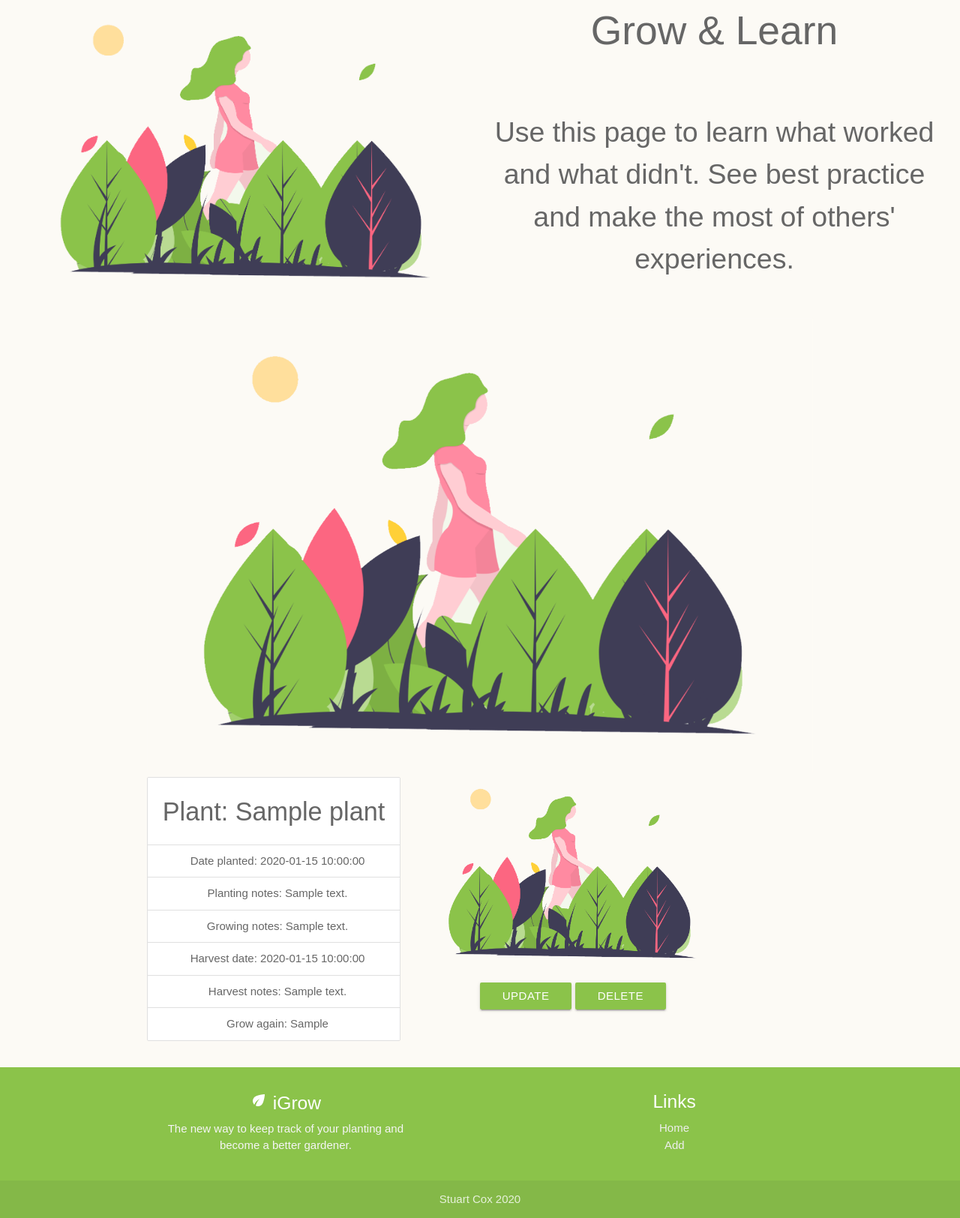
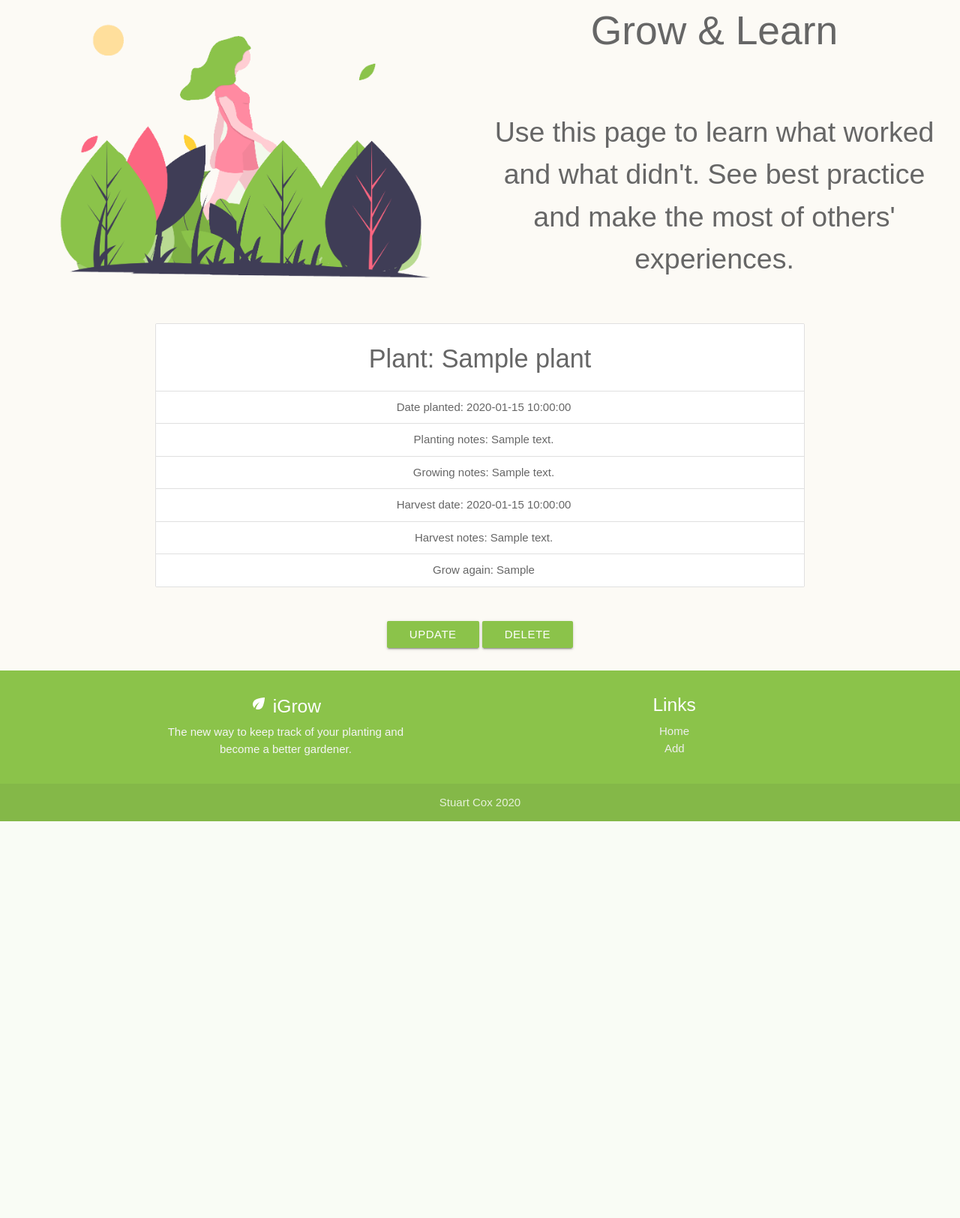
Before and after one commit to StuartCox3107/iGrow, a Flask app: template templates/read.html in a window 1280 px wide. Shown: the part 95-1719 px from the top of the page at 75% size. After the commit the page ends 1190 px from the top, so only its background shows below. Run offline with Flask 2, Linux system fonts and the light colour scheme; the template is opened without the code that fills it: most values are stand-ins (such as "Sample title", 1, 10 or a date in 2020); some libraries are stand-ins or nearby versions; some web fonts are replaced.

Commit message:
read page styling completed

```diff
--- a/static/css/style.css
+++ b/static/css/style.css
@@ -57,12 +57,12 @@ a {
     padding-top: 30px;
 }
 
-#finalplantimage {
-    padding-left: 30px;
+#readtext {
+    font-size: 2.5rem;
 }
 
-#readtext {
-    font-size: 2.5rem;
+#readbtns {
+    padding-bottom: 30px;
 }
 
 /*update.html styling*/
--- a/templates/index.html
+++ b/templates/index.html
@@ -76,9 +76,6 @@
     {% for plant in planting_records %}
     <div class="col s12 m7">
       <div class="card small z-depth-4">
-        <div class="card-image">
-          <img src="images/sample-1.jpg" alt="seed pack image" />
-        </div>
         <div class="card-content">
           <span class="card-title">{{plant.plant_name}}</span>
           <p>Planted: {{plant.date_planted}}</p>
--- a/templates/read.html
+++ b/templates/read.html
@@ -1,5 +1,6 @@
 {% extends 'base.html' %} {% block content %}
 
+<!--main image-->
 <div class="container-fluid">
   <div class="row">
     <div class="col-sm-12 col-md-6 float-left" id="readimage">
@@ -22,12 +23,8 @@
 
 <div class="container">
   <div class="row">
-    <img
-      class="materialboxed"
-      width="150"
-      src="{{url_for('static', filename='/images/' + 'readimage.png')}}"
-      alt="image of seed pack"
-    />
+  <div class="col">
+      <!--details of individual record fields-->
       <ul class="collection with-header">
         <li class="collection-header"><h4>Plant: {{plant.plant_name}}</h4></li>
         <li class="collection-item">Date planted: {{plant.date_planted}}</li>
@@ -37,24 +34,23 @@
         <li class="collection-item">Harvest notes: {{plant.plant_notes}}</li>
         <li class="collection-item">Grow again: {{plant.grow_again}}</li>
       </ul>
-    <div class="col-sm-12 col-md-6 float-left" id="finalplantimage">
-      <img
-        class="img-fluid"
-        src="{{url_for('static', filename='/images/' + 'readimage.png')}}"
-        alt="picture of someone walking past trees"
-      />
+  </div>
+</div>
+</div>
+<!--buttons for deleting and updating the record-->
+<div id="readbtns">
   <a
     class="waves-effect waves-light btn"
     href="{{url_for('update_planting', plant_id=plant._id)}}"
     class="card-link"
     >Update</a
   >
-          <a class="waves-effect waves-light btn" href="{{url_for('delete_planting', plant_id=plant._id)}}" class="card-link"
+  <a
+    class="waves-effect waves-light btn"
+    href="{{url_for('delete_planting', plant_id=plant._id)}}"
+    class="card-link"
     >Delete</a
   >
 </div>
 
-  </div>
-</div>
-
 {% endblock %}
```
Also changed, not shown: static/images/readimage2.png (added). Lines whose indentation alone changed are shown as unchanged.
